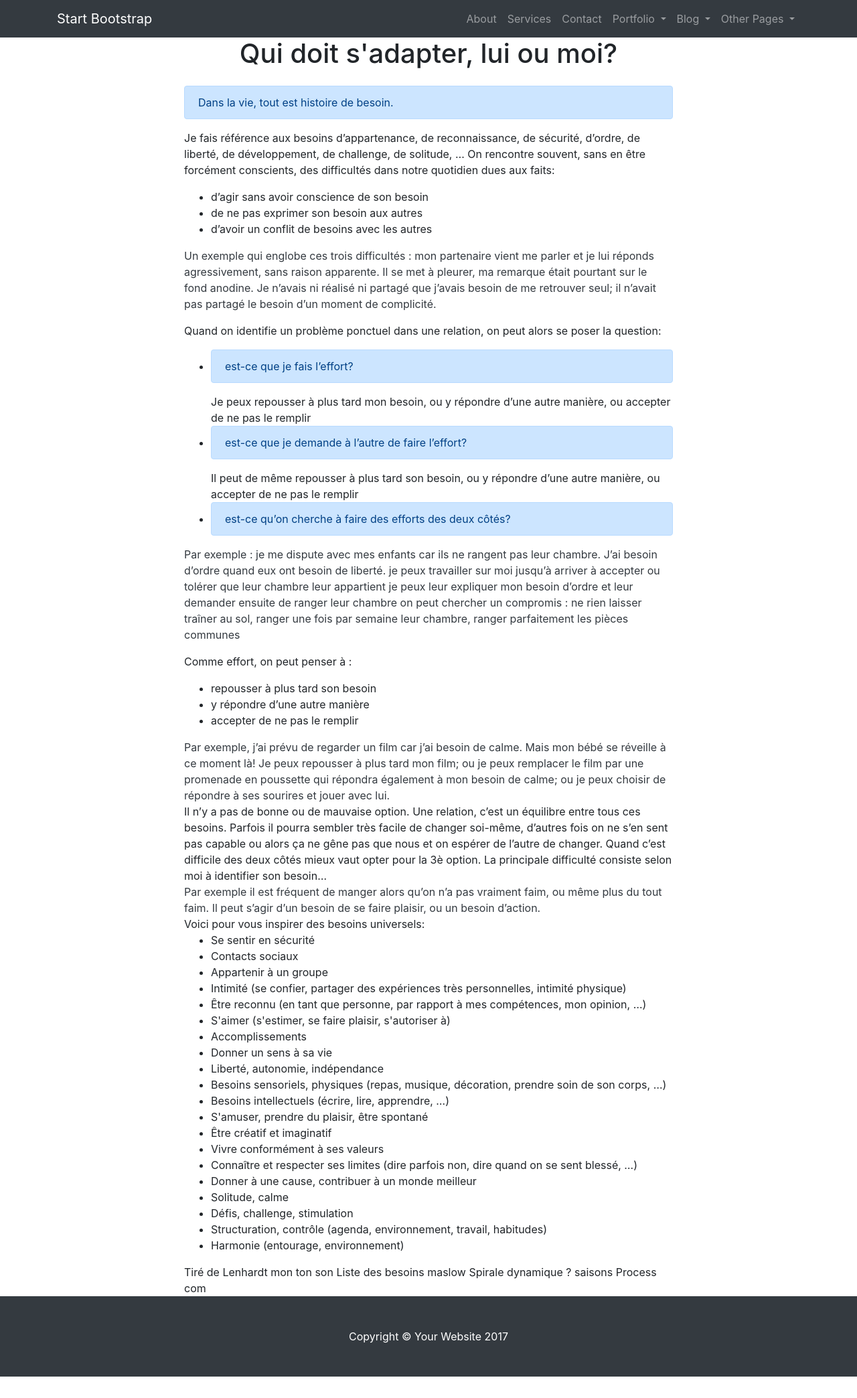
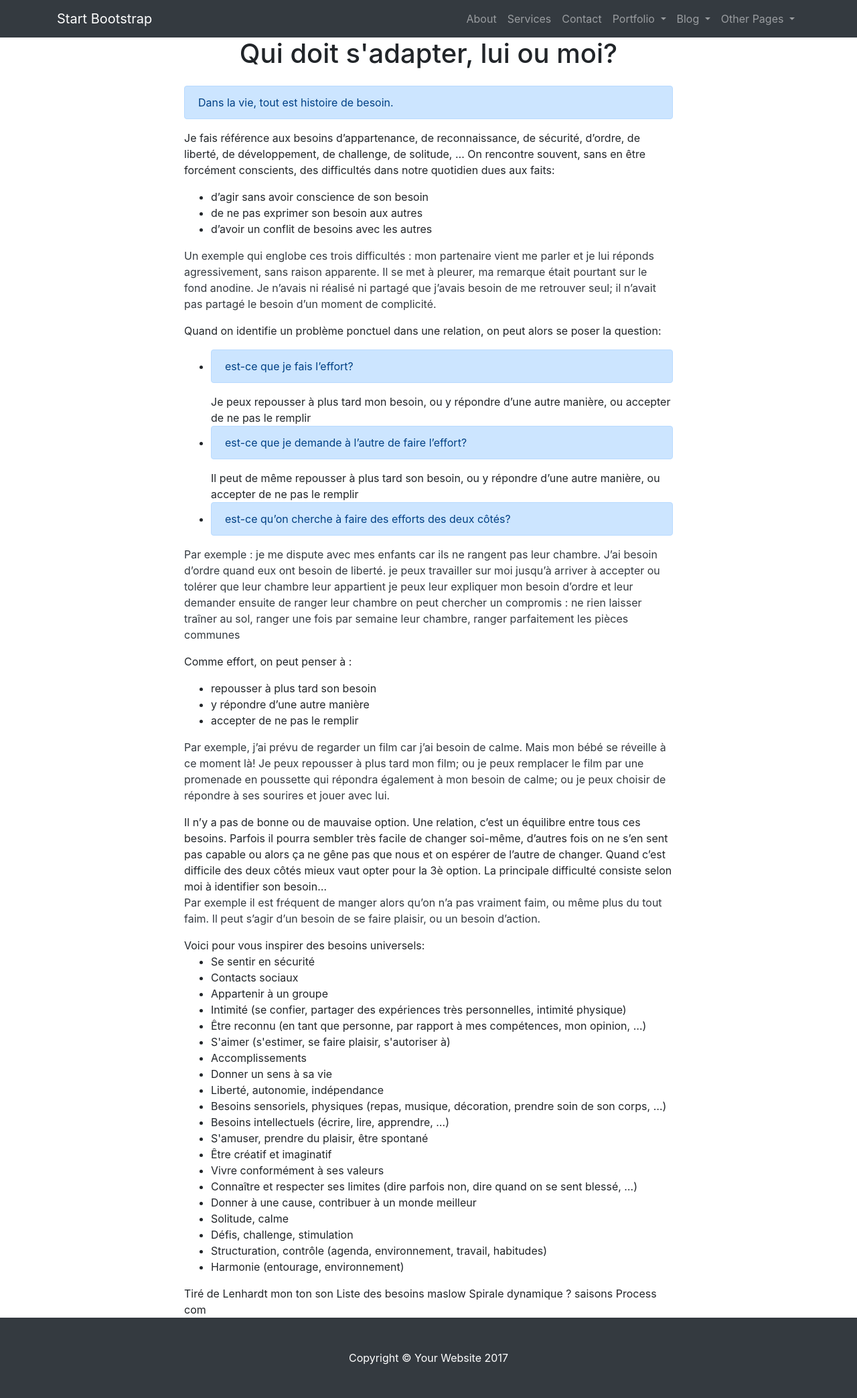
Before and after one commit to OrgaEvolutions/Nathoup.github.io, a Jekyll site: the page built from articles/besoins.html, in a window 1280 px wide. Shown: the whole page at 67% size. Built offline with Jekyll 4.4.1, drawn with Linux system fonts in a browser that asks for light colours; before the commit the page ends 2056 px from its top, so only the background shows below that.

Commit message:
Update post.html

```diff
--- a/_layouts/post.html
+++ b/_layouts/post.html
@@ -5,8 +5,8 @@ passage_important: "<div class='alert alert-primary' role='alert'>"
 fin_passage_important: "</div>"
 paragraphe: "<p>"
 fin_paragraphe: "</p>"
-exemple: "<div class='text-dark'>"
-fin_exemple: "</div>"
+exemple: "<p class='text-dark'>"
+fin_exemple: "</p>"
 ---
 <center><h1>{{ page.title }}</h1></center>
 <!--<p class="meta">{{ page.date | date_to_string }}</p>-->
```
